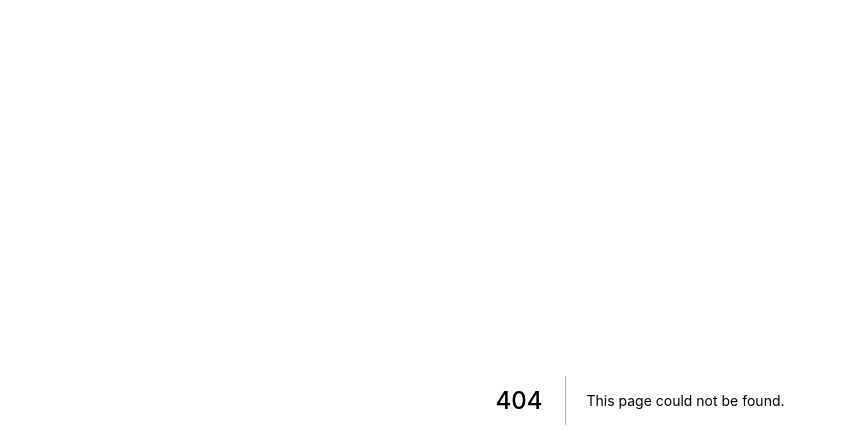
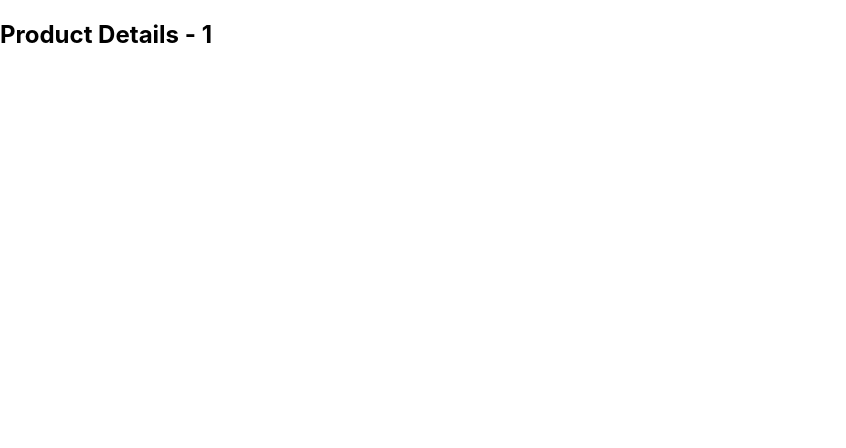
Before and after one commit to mdnakibul/learn-next-js, a Next.js app: page /product/1 in a window 1280 px wide. Before the commit this address had no page. Shown: the top 448 px of the page, without its empty margins (0-846 px from the left). Built offline with nearby package versions, Linux system fonts and the light colour scheme.

Commit message:
product details page

```diff
--- /dev/null
+++ b/pages/product/[productid]/index.js
@@ -0,0 +1,13 @@
+import { useRouter } from "next/router"
+
+const ProductDetails = () => {
+    const router = useRouter()
+    const productId = router.query.productid
+    return (
+        <div>
+            <h2>Product Details - {productId}</h2>
+        </div>
+    )
+}
+
+export default ProductDetails
```
